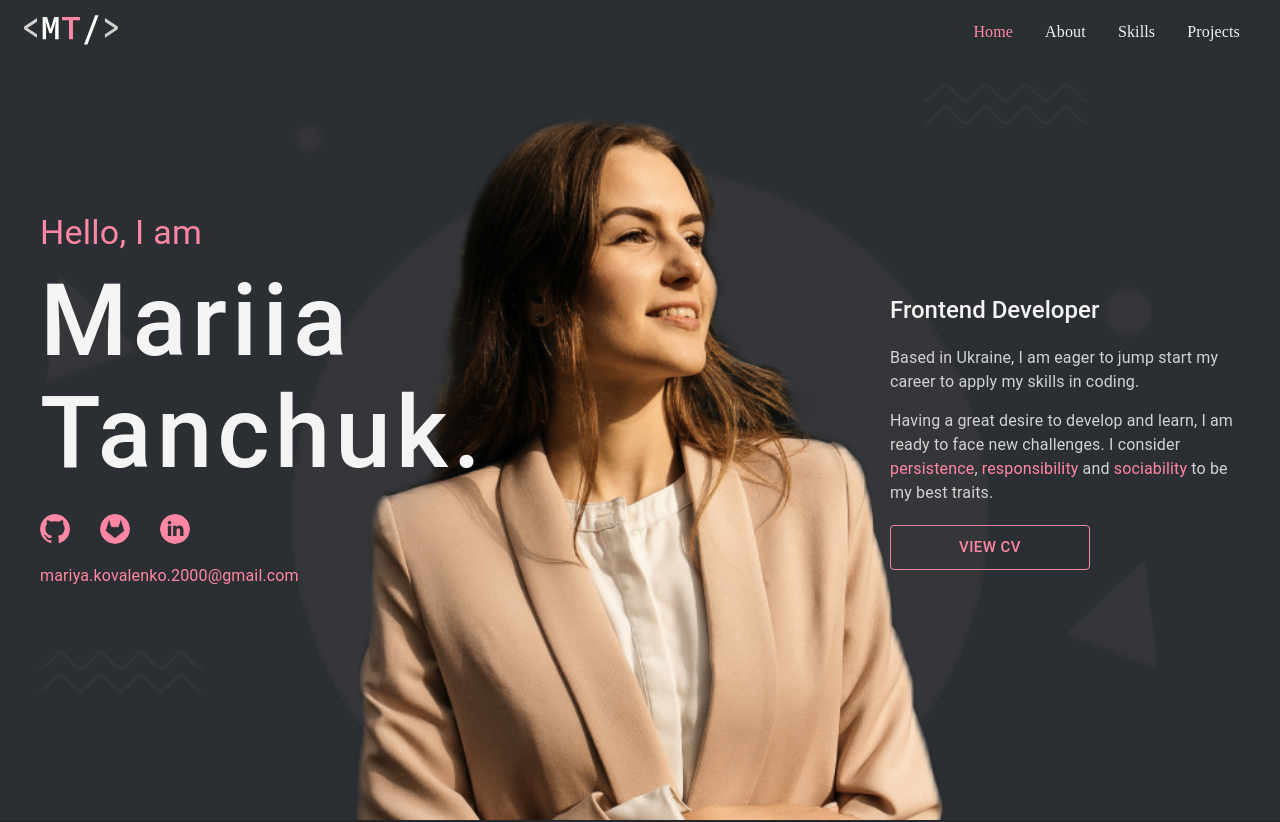
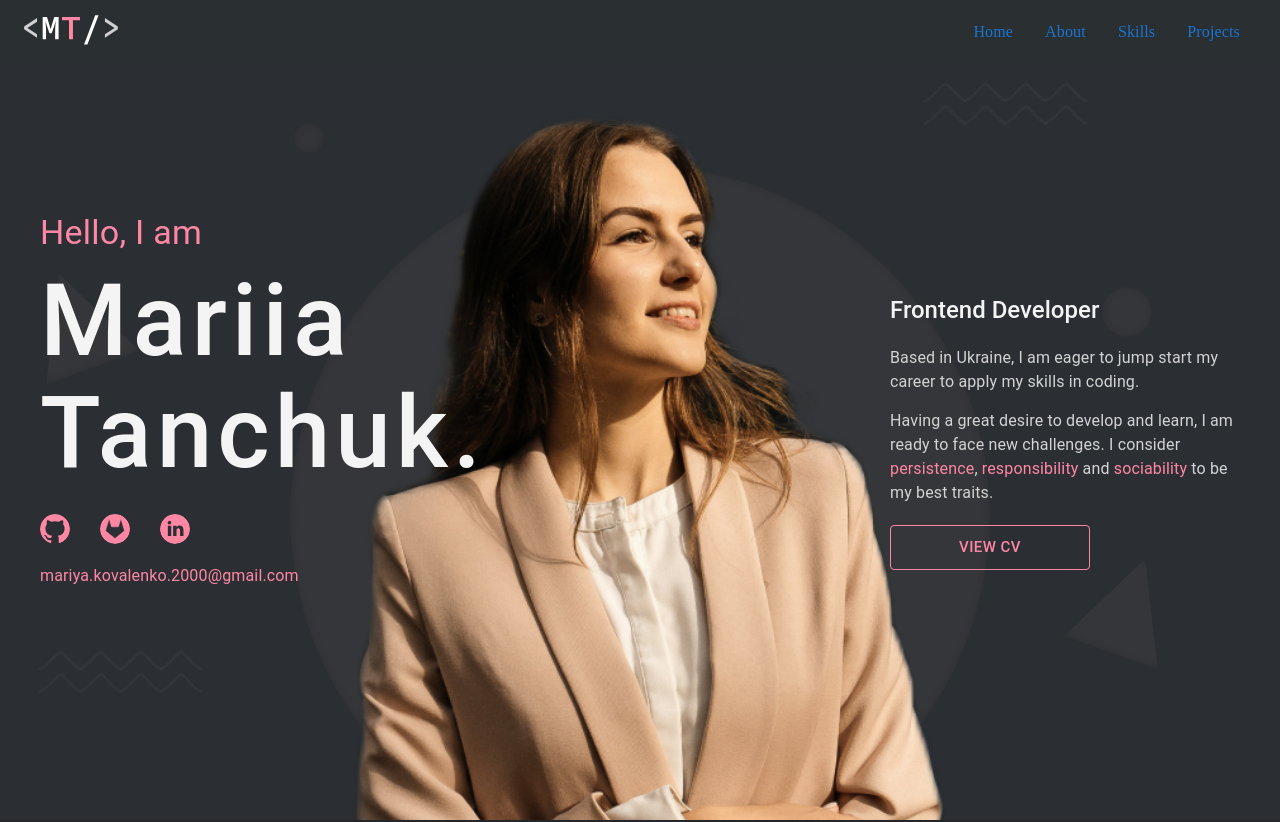
Before and after one commit to Mariia-Kovalenko/portfolio, a React (Create React App) app: page / in a window 1280 px wide. Shown: the top 822 px of the page. Built offline with nearby package versions, Linux system fonts and the light colour scheme.

Commit message:
added smooth navigation scrolling

```diff
--- a/src/Layout/Container/Container.tsx
+++ b/src/Layout/Container/Container.tsx
@@ -1,9 +1,9 @@
 import { Box } from "@mui/material"
 
-export default function Container({children}: {children?: React.ReactNode }) {
+export default function Container({children, id}: {children?: React.ReactNode, id?: string }) {
     // const isTablet = useMediaQuery("(min-width: 780px)");
     return (
-        <Box sx={{
+        <Box id={id} sx={{
             maxWidth: '1200px',
             margin: '0 auto',
             padding: '0 15px 30px',
--- a/src/Layout/Header/Header.tsx
+++ b/src/Layout/Header/Header.tsx
@@ -23,8 +23,10 @@ export default function Header({
     handleDrawerOpen: () => void;
 }) {
     return (
-        <Toolbar sx={{display: 'flex', justifyContent: 'space-between'}}>
-            <Link href='#' ><img src='logo.svg' alt='logo' height='30px' /></Link>
+        <Toolbar sx={{ display: "flex", justifyContent: "space-between" }}>
+            <Link href="#">
+                <img src="logo.svg" alt="logo" height="30px" />
+            </Link>
             {isMobile ? (
                 <IconButton
                     color="inherit"
@@ -50,10 +52,24 @@ export default function Header({
                                     variant="body1"
                                     fontFamily={"Source Code Pro"}
                                     sx={{
-                                        color: index === 0 ? PINK : WHITE
+                                        color: index === 0 ? PINK : WHITE,
                                     }}
                                 >
-                                    {item}
+                                    <Link
+                                        sx={{
+                                            textDecoration: 'none',
+                                            font: 'inherit'
+                                        }}
+                                        href={`#${item.toLowerCase()}`}
+                                        onClick={(e) => {
+                                            let i =
+                                                document.getElementById(item.toLowerCase());
+                                            e.preventDefault(); // Stop Page Reloading
+                                            i && i.scrollIntoView({ behavior: "smooth", block: "center" });
+                                        }}
+                                    >
+                                        {item}
+                                    </Link>
                                 </Typography>
                             </ListItemButton>
                         </ListItem>
--- a/src/Layout/PageLayout/PageLayout.tsx
+++ b/src/Layout/PageLayout/PageLayout.tsx
@@ -11,7 +11,7 @@ import MenuIcon from "@mui/icons-material/Menu";
 import CloseIcon from "@mui/icons-material/Close";
 import ListItem from "@mui/material/ListItem";
 import ListItemButton from "@mui/material/ListItemButton";
-import { useMediaQuery } from "@mui/material";
+import { Link, useMediaQuery } from "@mui/material";
 import Header from "../Header/Header";
 import { DARK_GREY_BG, LIGHT_GREY_BG, WHITE } from "../../utils/styles";
 import { MENU_ITEMS } from "../../utils/constants";
@@ -144,7 +144,21 @@ export default function PageLayout({
                                     textTransform={"uppercase"}
                                     fontFamily={"Source Code Pro"}
                                 >
-                                    {item}
+                                    <Link
+                                        sx={{
+                                            textDecoration: 'none',
+                                            font: 'inherit'
+                                        }}
+                                        href={`#${item.toLowerCase()}`}
+                                        onClick={(e) => {
+                                            let i =
+                                                document.getElementById(item.toLowerCase());
+                                            e.preventDefault(); // Stop Page Reloading
+                                            i && i.scrollIntoView({ behavior: "smooth", block: "center" });
+                                        }}
+                                    >
+                                        {item}
+                                    </Link>
                                 </Typography>
                             </ListItemButton>
                         </ListItem>
--- a/src/components/About/About.tsx
+++ b/src/components/About/About.tsx
@@ -136,7 +136,7 @@ export default function About() {
     const isMobile = useMediaQuery("(max-width:780px)");
 
     return (
-        <Container>
+        <Container id='about'>
             <SectionHeading title="About" />
             <Box
                 sx={{
--- a/src/components/Home/Home.tsx
+++ b/src/components/Home/Home.tsx
@@ -45,7 +45,7 @@ function Home() {
     const isSmallDesktop = useMediaQuery(SMALL_DESKTOP_BREAKPOINT);
 
     return (
-        <Box sx={{ ...homeStyle, height: isMobile ? "fit-content" : "100vh" }}>
+        <Box id='home' sx={{ ...homeStyle, height: isMobile ? "fit-content" : "100vh" }}>
             <Container>
                 <Box
                     sx={{
--- a/src/components/Projects/Projects.tsx
+++ b/src/components/Projects/Projects.tsx
@@ -138,7 +138,7 @@ export default function Projects() {
     const isSmallMobile = useMediaQuery("(max-width:665px)");
 
     return (
-        <Container>
+        <Container id='projects'>
             <SectionHeading title="Projects" />
             <Box
                 sx={{
--- a/src/components/Skills/Skills.tsx
+++ b/src/components/Skills/Skills.tsx
@@ -41,6 +41,7 @@ export default function Skills() {
 
     return (
         <Box
+            id='skills'
             sx={{
                 background: LIGHT_GREY_BG,
                 padding: "10px 0 20px",
```
